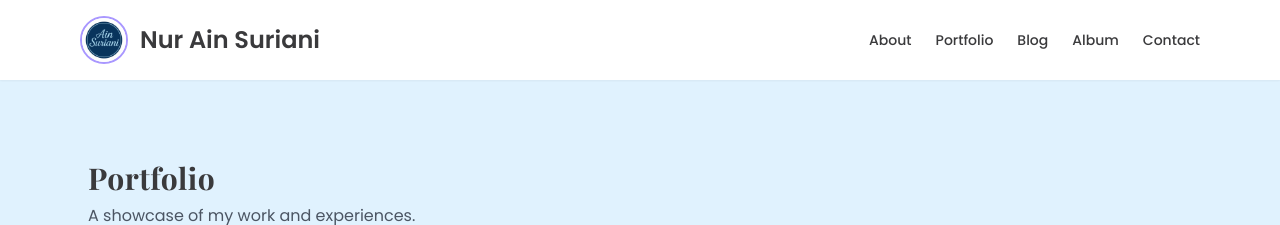
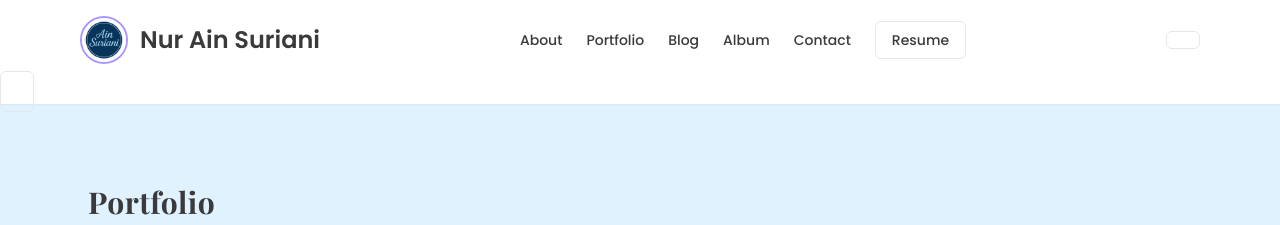
Before and after one commit to ainsuriani/portfolio-ain, a plain HTML site: page portfolio.html in a window 1280 px wide. Shown: the top 225 px of the page. Drawn offline with nearby package versions, Linux system fonts and the light colour scheme.

Commit message:
Update portfolio.html

```diff
--- a/portfolio.html
+++ b/portfolio.html
@@ -28,7 +28,7 @@
         <a href="blog.html" class="hover:text-[var(--soft-accent-2)]">Blog</a>
         <a href="album.html" class="hover:text-[var(--soft-accent-2)]">Album</a>
         <a href="contact.html" class="hover:text-[var(--soft-accent-2)]">Contact</a>
-
+        <a href="resume.html" class="px-4 py-2 border rounded-md hover:bg-[var(--soft-accent)] hover:text-white transition"> Resume
       </nav>
 
       <button id="mobileBtn" class="md:hidden text-2xl">☰</button>
```
